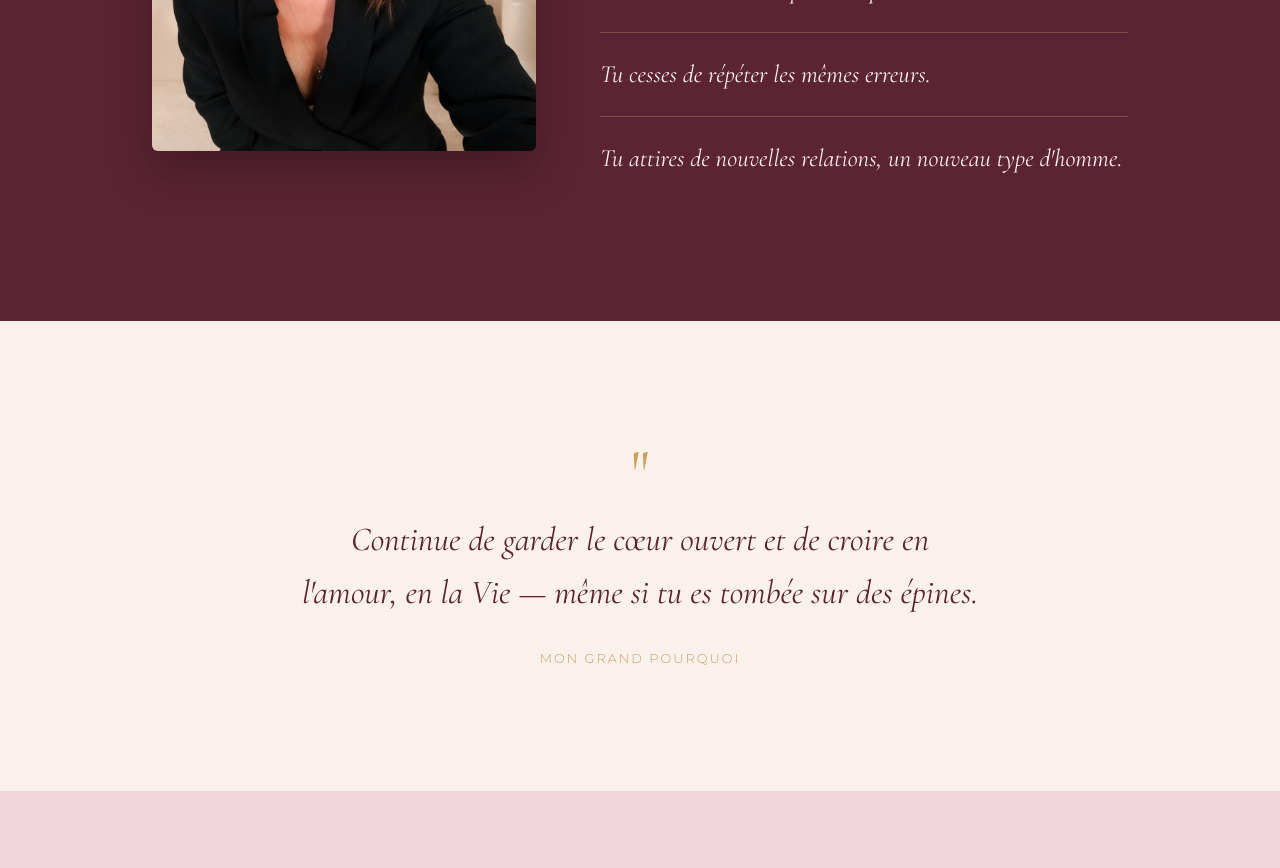
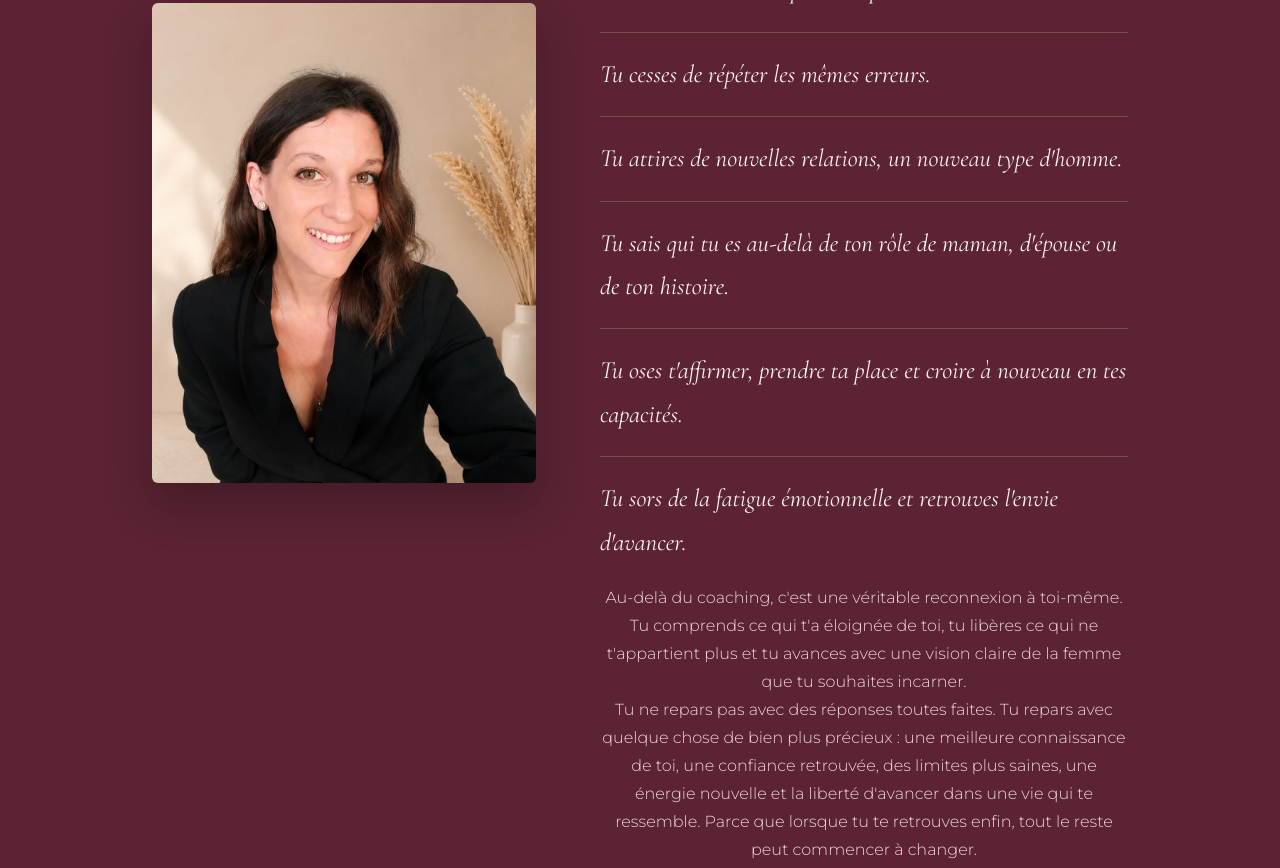
Before and after one commit to lifestylebysabrina/coaching, a plain HTML site: page index.html in a window 1280 px wide. Shown: the part 3952-4820 px from the top of the page. Drawn offline with nearby package versions, Linux system fonts and the light colour scheme; a script that the page names is missing.

Commit message:
Update index.html

```diff
--- a/index.html
+++ b/index.html
@@ -742,7 +742,13 @@
             <p>Tu améliores l'estime que tu as pour toi.</p>
             <p>Tu cesses de répéter les mêmes erreurs.</p>
             <p>Tu attires de nouvelles relations, un nouveau type d'homme.</p>
+            <p>Tu sais qui tu es au-delà de ton rôle de maman, d'épouse ou de ton histoire.</p>
+            <p>Tu oses t'affirmer, prendre ta place et croire à nouveau en tes capacités.</p>
+            <p>Tu sors de la fatigue émotionnelle et retrouves l'envie d'avancer.</p>
           </div>
+          <p class="apres-outro">Au-delà du coaching, c'est une véritable reconnexion à toi-même. Tu comprends ce qui t'a éloignée de toi, tu libères ce qui ne t'appartient plus et tu avances avec une vision claire de la femme que tu souhaites incarner.</p>
+        <p>Tu ne repars pas avec des réponses toutes faites. Tu repars avec quelque chose de bien plus précieux : une meilleure connaissance de toi, une confiance retrouvée, des limites plus saines, une énergie nouvelle et la liberté d'avancer dans une vie qui te ressemble. Parce que lorsque tu te retrouves enfin, tout le reste peut commencer à changer.
+</p>
         </div>
       </div>
     </div>
```
